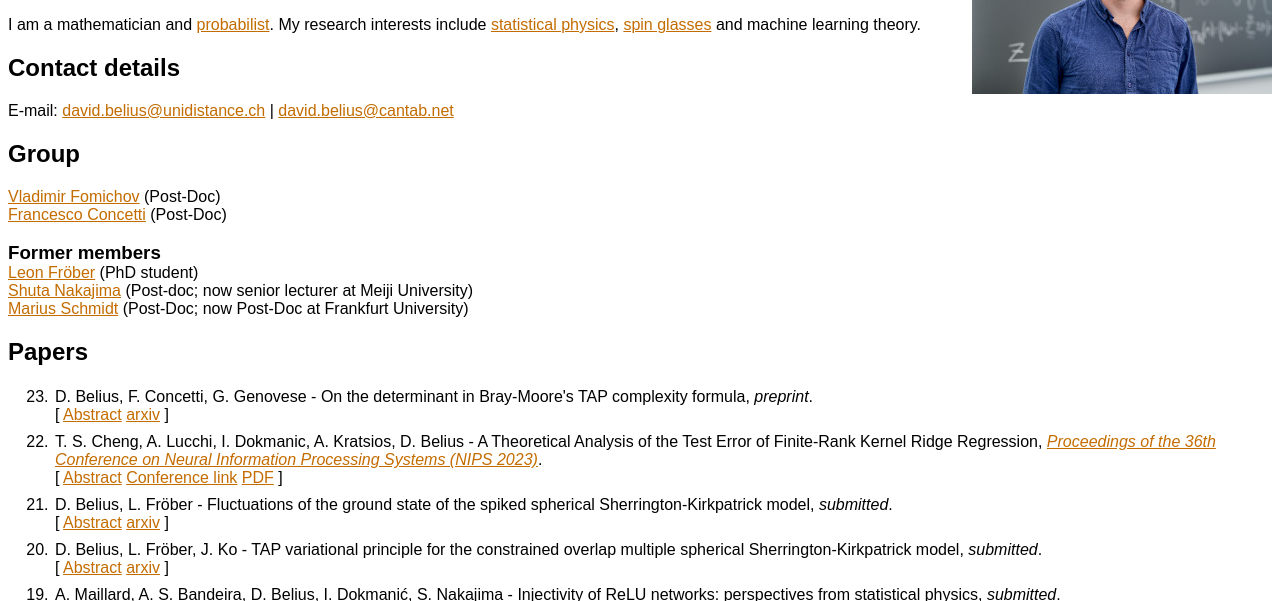
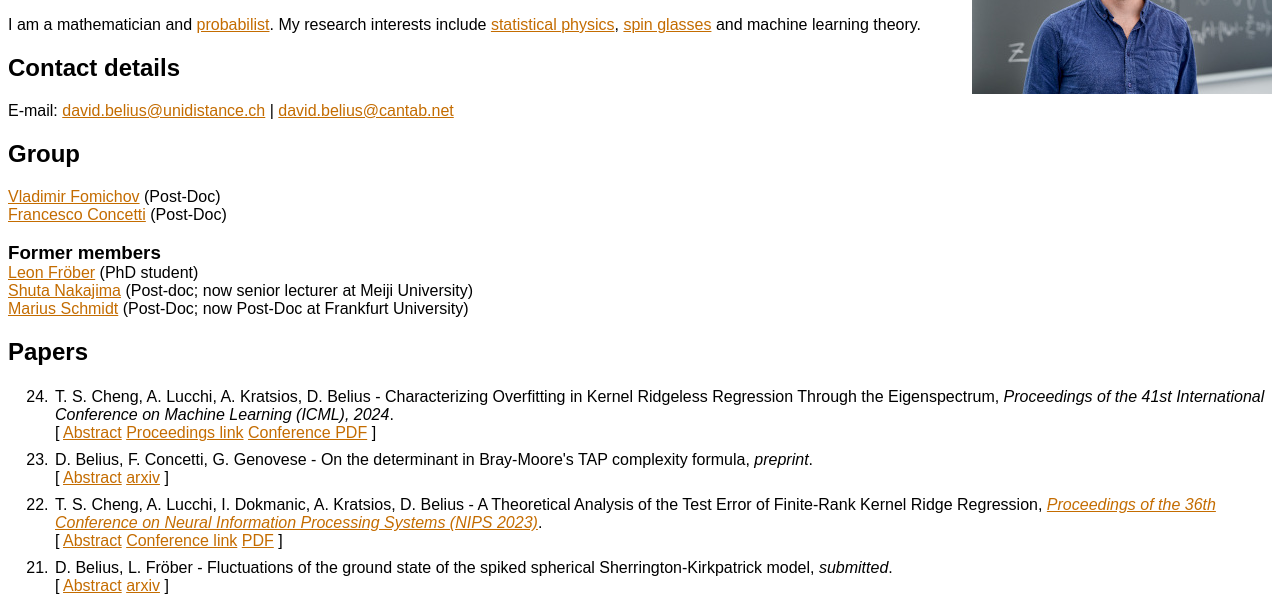
Before and after one commit to davidbelius/davidbelius.github.io, a plain HTML site: page index.html in a window 1280 px wide. Shown: the part 127-728 px from the top of the page. Drawn offline with nearby package versions, Linux system fonts and the light colour scheme.

Commit message:
La till kernel ICML2024-papper

```diff
--- a/index.html
+++ b/index.html
@@ -59,6 +59,12 @@
 
 		<h2>Papers</h2>
 		<ol>
+			<li value="24">T. S. Cheng, A. Lucchi, A. Kratsios, D. Belius - Characterizing Overfitting in Kernel Ridgeless Regression Through the Eigenspectrum, <i>Proceedings of the 41st International Conference on Machine Learning (ICML), 2024</i>.<br/>
+				[ <a href="javascript:toggle_abstract('kernel_icml24')">Abstract</a> <a href='https://proceedings.mlr.press/v235/cheng24g.html'>Proceedings link</a> </a> <a href="https://raw.githubusercontent.com/mlresearch/v235/main/assets/cheng24g/cheng24g.pdf">Conference PDF</a> ]
+				<div class="abstract" id="kernel_icml24">
+					We derive new bounds for the condition number of kernel matrices, which we then use to enhance existing non-asymptotic test error bounds for kernel ridgeless regression (KRR) in the over-parameterized regime for a fixed input dimension. For kernels with polynomial spectral decay, we recover the bound from previous work; for exponential decay, our bound is non-trivial and novel. Our contribution is two-fold: (i) we rigorously prove the phenomena of tempered overfitting and catastrophic overfitting under the sub-Gaussian design assumption, closing an existing gap in the literature; (ii) we identify that the independence of the features plays an important role in guaranteeing tempered overfitting, raising concerns about approximating KRR generalization using the Gaussian design assumption in previous literature.
+				</div>
+			</li>
 
 			<li value="23">D. Belius, F. Concetti, G. Genovese - On the determinant in Bray-Moore's TAP complexity formula, <i>preprint</i>.<br/>
 				[ <a href="javascript:toggle_abstract('bray_moore')">Abstract</a> <a href="https://arxiv.org/abs/2401.08529">arxiv</a> ]
```
